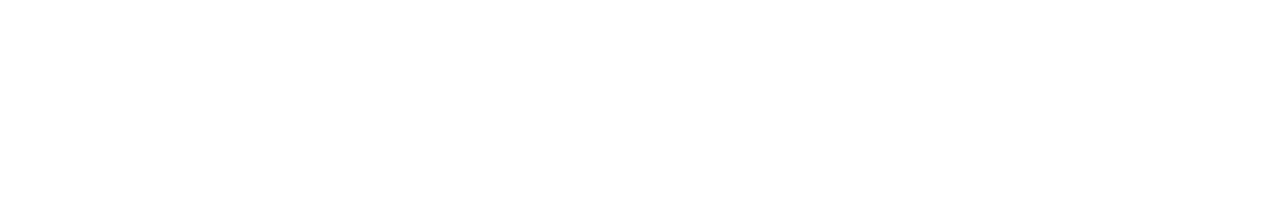
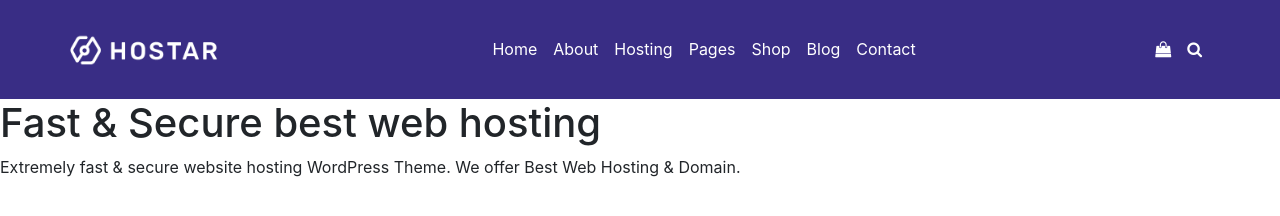
Before and after one commit to thisIsSamuel00611/hostar, a plain HTML site: page index.html in a window 1280 px wide. Drawn offline with Linux system fonts and the light colour scheme.

Commit message:
message unavailable

```diff
--- a/index.html
+++ b/index.html
@@ -1,5 +1,6 @@
 <!DOCTYPE html>
 <html lang="en">
+
 <head>
     <meta charset="UTF-8">
     <meta http-equiv="X-UA-Compatible" content="IE=edge">
@@ -9,9 +10,64 @@
     <link rel="stylesheet" href="fonts/font-awesome.min.css">
     <link rel="stylesheet" href="style.css">
 </head>
+
 <body>
     <header>
-        <nav class="navbar navbar-expand sticky-top"></nav>
+        <nav class="navbar navbar-expand sticky-top">
+            <div class="container">
+                <div class="navbar-brand">
+                    <a href="#" class="">
+                        <img src="images/tr-logo.png" alt="tr-logo" class="img-fluid">
+                    </a>
+                </div>
+                <ul class="navbar-nav">
+                    <li class="nav-link">
+                        <a href="#">Home</a>
+                    </li>
+                    <li class="nav-link">
+                        <a href="#">About</a>
+                    </li>
+                    <li class="nav-link">
+                        <a href="#">Hosting</a>
+                    </li>
+                    <li class="nav-link">
+                        <a href="#">Pages</a>
+                    </li>
+                    <li class="nav-link">
+                        <a href="#">Shop</a>
+                    </li>
+                    <li class="nav-link">
+                        <a href="#">Blog</a>
+                    </li>
+                    <li class="nav-link">
+                        <a href="#">Contact</a>
+                    </li>
+                </ul>
+                <div class="endRight">
+                    <div class="navbar-nav">
+                        <div class="nav-link">
+                            <div><i class="fa fa-shopping-bag text-white"></i></div>
+                        </div>
+                        <div class="nav-link">
+                            <div><i class="fa fa-search text-white"></i></div>
+                        </div>
+                    </div>
+                </div>
+            </div>
+        </nav>
     </header>
+
+    <section class="hero">
+        <div class="rightSide">
+            <h1>
+                Fast & Secure best web hosting
+            </h1>
+
+            <p>
+                Extremely fast & secure website hosting WordPress Theme. We offer Best Web Hosting & Domain.
+            </p>
+        </div>
+    </section>
 </body>
+
 </html>
--- a/style.scss
+++ b/style.scss
@@ -1 +1,35 @@
-$primary: #687693;
+$primary: #392d85;
+$secondary: linear-gradient(150deg, #32267d 0%, #9584ee 100%);
+@import '~@flaticon-uicons/src/uicons/css/all/.css';
+
+.navbar {
+    background-color: $primary;
+    height: 98.84px;
+
+    .navbar-brand {
+        img {
+            width: 175px;
+            height: 31.6px;
+        }
+    }
+
+    .navbar-nav{
+        display: flex;
+        align-items: center;
+        .nav-link{
+            padding: 0 !important;
+            a{
+                height: 95px !important;
+                color: #fff;
+                font-size: 16px;
+                text-decoration: none;
+                display: flex;
+                align-items: center;
+                padding: 8px;
+            }
+            i{
+                padding: 8px;
+            }
+        }
+    }
+}
```
Also changed, not shown: style.css, 1 other file.
